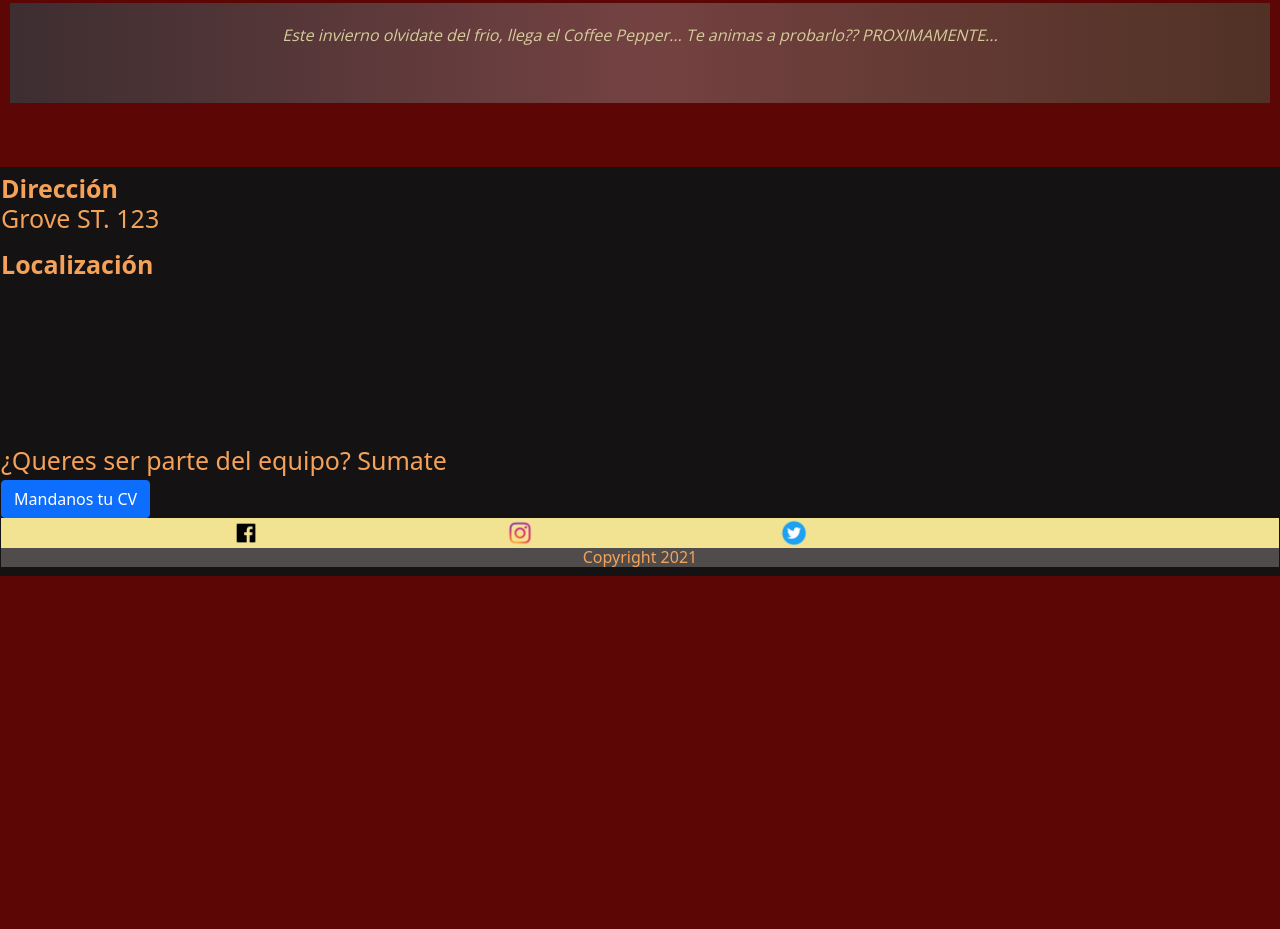
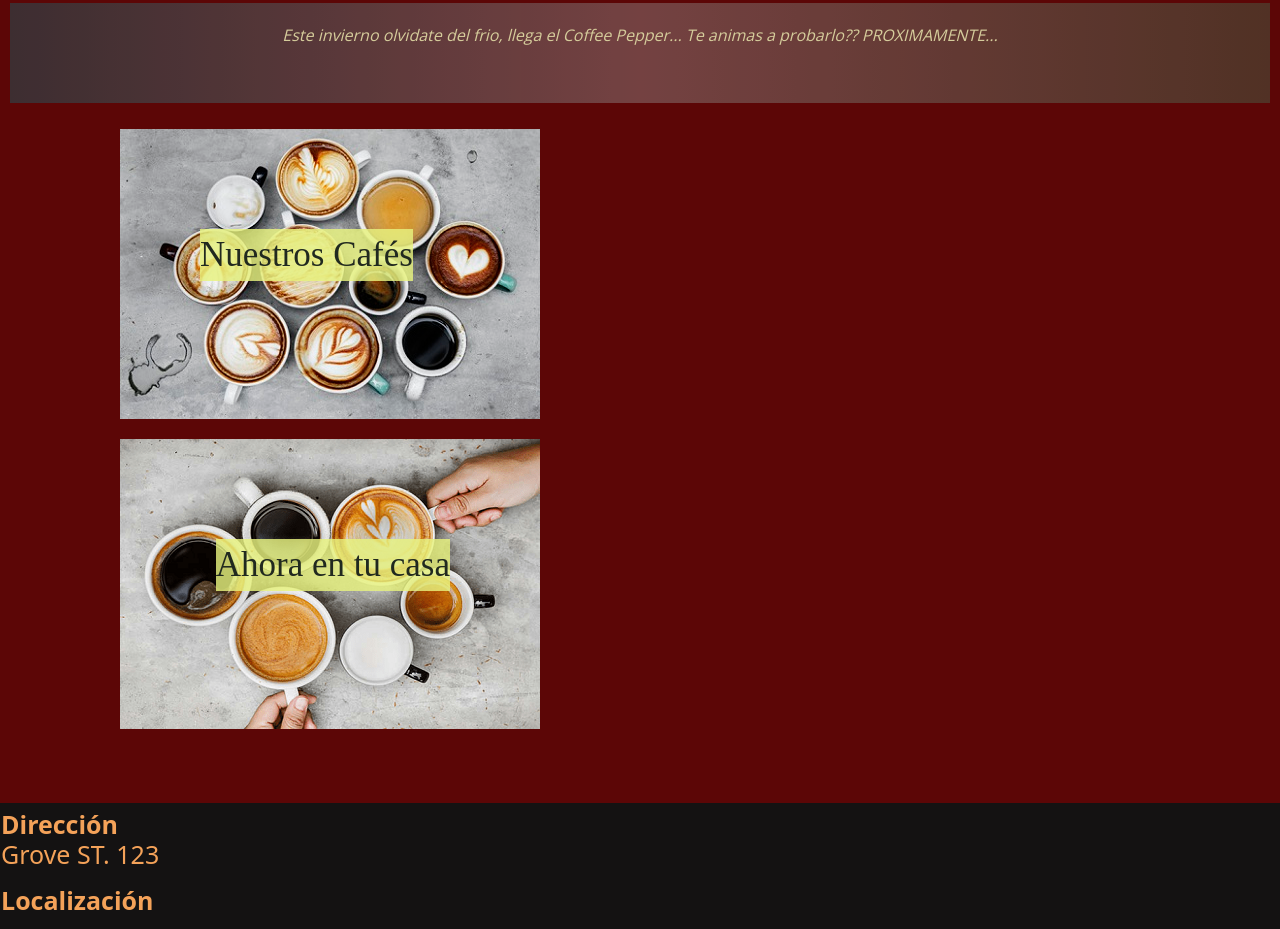
Before and after one commit to Jessfernandez2021/centralperkcafe, a website: page index.html in a window 1280 px wide. Shown: the part 2157-3086 px from the top of the page. Before the commit the page ends 2733 px from the top, so only its background shows below. Drawn offline with nearby package versions, Linux system fonts and the light colour scheme; grey boxes are pictures that could not be loaded; a web font is replaced by a local one.

Commit message:
imagenes con texto

```diff
--- a/index.html
+++ b/index.html
@@ -109,6 +109,15 @@
                 PROXIMAMENTE...</p>
         </section>
     </div>
+    <div class="caja">
+        <a href="Secciones/Café.html"><img src="imagenes/cafecitos.jpg" alt="">
+        <div class="textoUno">Nuestros Cafés</div></a>
+    </div>
+    <div class="caja">
+        <a href="Secciones/Productos.html"><img src="imagenes/cafecitos 2.jpg" alt="">
+        <div class="textoDos">Ahora en tu casa</div></a>
+
+    </div>
 
 
     <footer class="gridFooter">
--- a/scss/_body.scss
+++ b/scss/_body.scss
@@ -73,6 +73,32 @@ P {
     font-family: "Open Sans", sans-serif;
     font-style: italic;
     flex-wrap: wrap;
+}
+
+.caja {
+    position: relative;
+    display: inline-block;
+    margin: 10px 120px;
+}
+
+.textoUno {
+    position: absolute;
+    top: 100px;
+    left: 80px;
+    color: #21291f;
+    background-color: #e8f37fd0;
+    font-size: 35px;
+    font-family: "Ibarra Real Nova", serif;
+}
+
+.textoDos {
+    position: absolute;
+    top: 100px;
+    right: 90px;
+    color: #21291f;
+    background-color: #e8f37fd0;
+    font-size: 35px;
+    font-family: "Ibarra Real Nova", serif;
 }
 
 .gradientes {
```
Also changed, not shown: Imagenes/cafecitos 2.jpg (added), Imagenes/cafecitos.jpg (added), css/Estilos.css.
